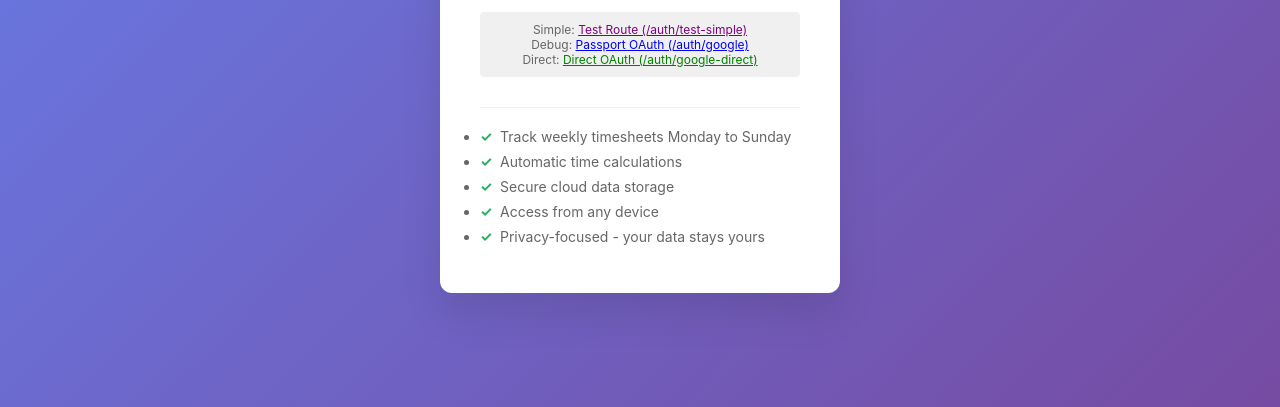
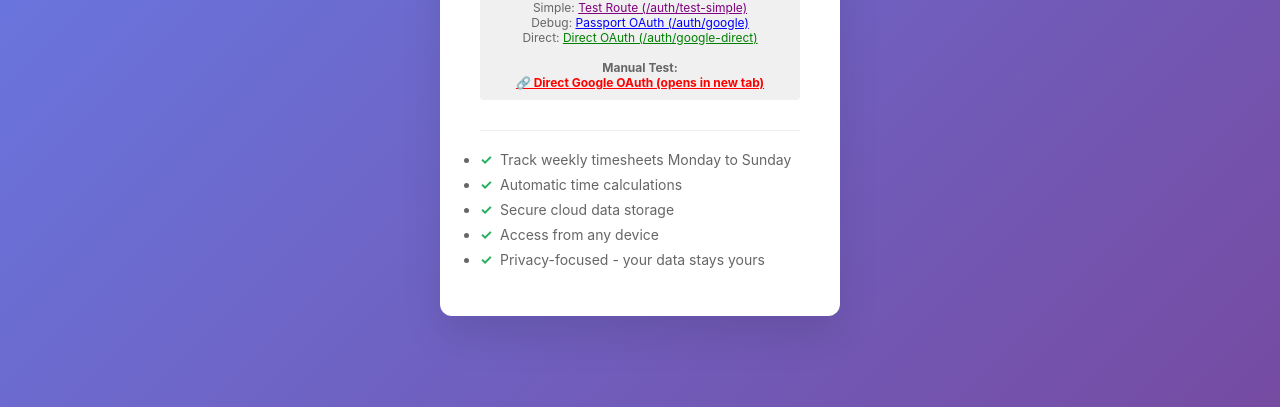
Before and after one commit to nateinbrisbane/lil-timesheet, a website: page login.html in a window 1280 px wide. Shown: the part 393-800 px from the top of the page. Drawn offline with Linux system fonts and the light colour scheme.

Commit message:
Add direct Google OAuth link for testing

```diff
--- a/login.html
+++ b/login.html
@@ -144,7 +144,13 @@
         <div style="margin-top: 20px; padding: 10px; background: #f0f0f0; border-radius: 4px; font-size: 12px; color: #666;">
             Simple: <a href="/auth/test-simple" style="color: purple;">Test Route (/auth/test-simple)</a><br>
             Debug: <a href="/auth/google" style="color: blue;">Passport OAuth (/auth/google)</a><br>
-            Direct: <a href="/auth/google-direct" style="color: green;">Direct OAuth (/auth/google-direct)</a>
+            Direct: <a href="/auth/google-direct" style="color: green;">Direct OAuth (/auth/google-direct)</a><br><br>
+            <strong>Manual Test:</strong><br>
+            <a href="https://accounts.google.com/o/oauth2/v2/auth?client_id=786565260252-h0133a7725kqvrfu8vo1pibgadplppr4.apps.googleusercontent.com&redirect_uri=https%3A%2F%2Flil-timesheet-prod.vercel.app%2Fauth%2Fgoogle%2Fcallback&response_type=code&scope=profile+email&access_type=offline"
+               target="_blank"
+               style="color: red; font-weight: bold;">
+               🔗 Direct Google OAuth (opens in new tab)
+            </a>
         </div>
 
         <div class="features">
```
